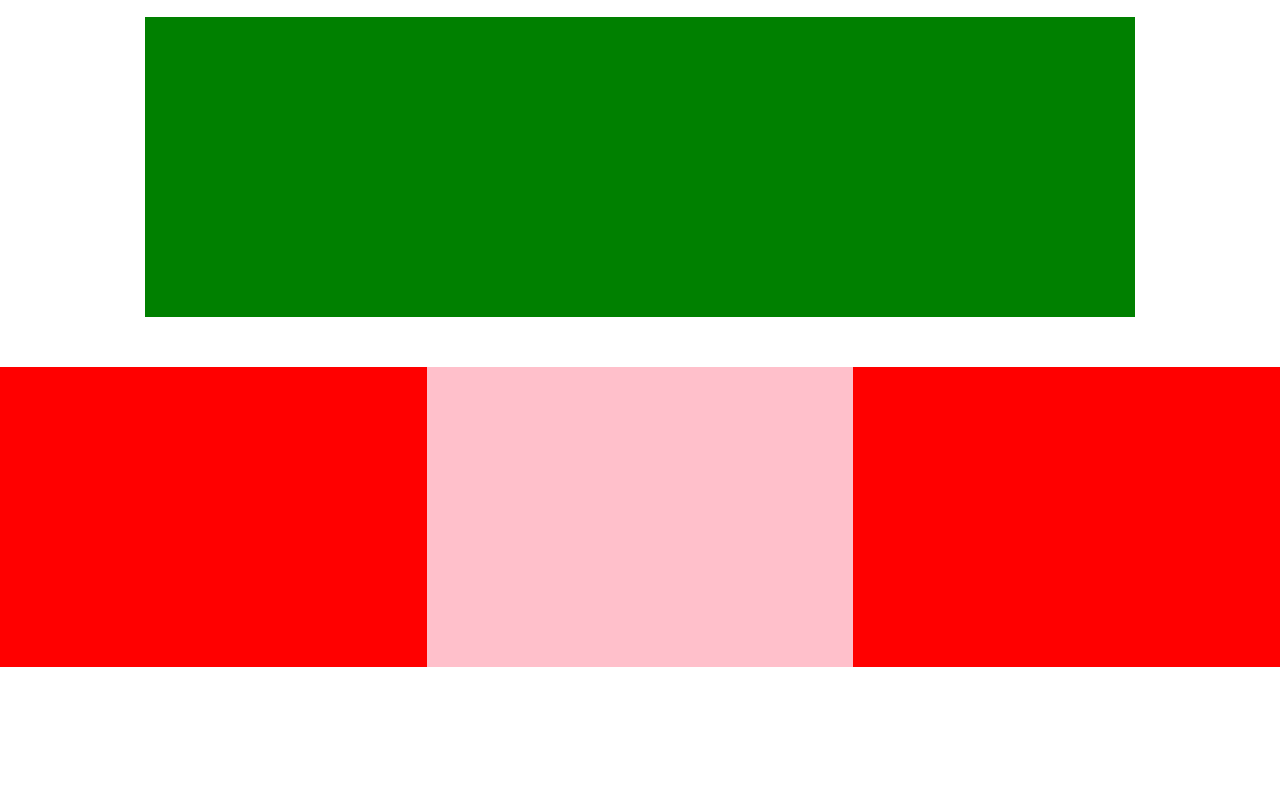
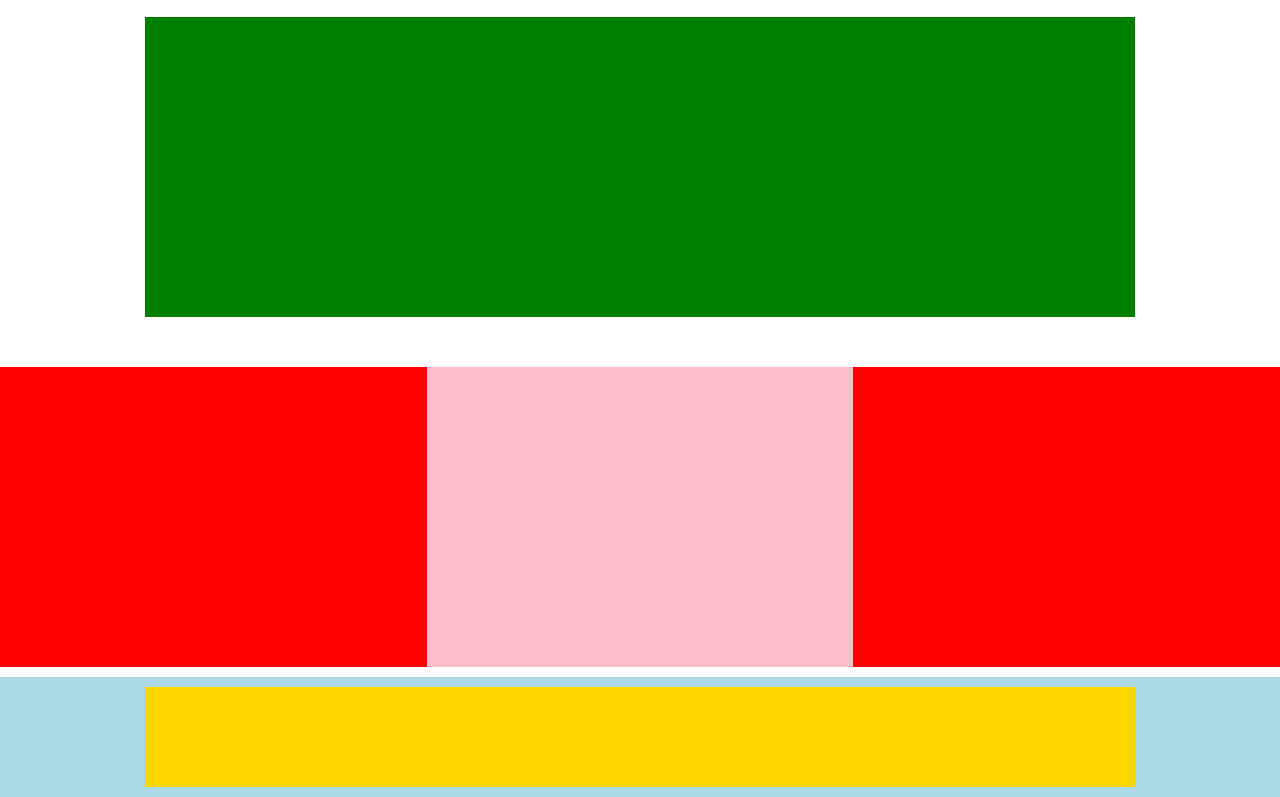
Before and after one commit to Rachele-Turtora/htmlcss-dropbox, a plain HTML site: page index.html in a window 1280 px wide. Shown: the part 2313-3110 px from the top of the page. Before the commit the page ends 2990 px from the top, so only its background shows below. Drawn offline with Linux system fonts and the light colour scheme.

Commit message:
[UPD] free trial blocks

```diff
--- a/css/style.css
+++ b/css/style.css
@@ -68,6 +68,14 @@
     height: 50px;
 }
 
+.height-100{
+    height: 100px;
+}
+
+.height-120{
+    height: 120px;
+}
+
 .height-150{
     height: 150px;
 }
@@ -78,6 +86,10 @@
 
 .height-300{
     height: 300px;
+}
+
+.height-320{
+    height: 320px;
 }
 
 .height-500{
--- a/index.html
+++ b/index.html
@@ -63,7 +63,7 @@
         </div>
 
         <!-- DESIGNIT -->
-        <div class="container height-300">
+        <div class="container height-320">
             <div class="row">
                 <div class="col-33 bg-pink height-300 mg-10">
                     <div class="row">
@@ -86,6 +86,14 @@
         </div>
 
         <!-- PROVA GRATUITA -->
+        <div class="background bg-lightblue">
+            <div class="sm-container height-120">
+                <div class="row">
+                    <div class="col-50 bg-gold height-100 mg-10"></div>
+                    <div class="col-50 bg-gold height-100 mg-10"></div>
+                </div>
+            </div>
+        </div>
 
         <!-- FAQ -->
 
```
